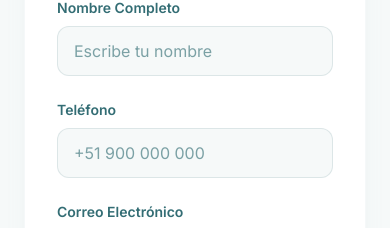
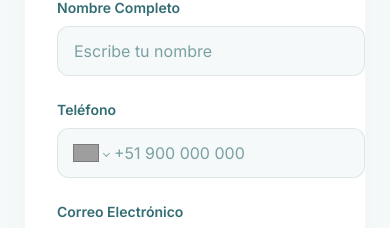
Before and after one commit to arturjesusp/cefra-fertility, a React (Vite) app: page /agendar in a window 390 px wide. Shown: the part 976-1204 px from the top of the page. Built offline with nearby package versions, Linux system fonts and the light colour scheme; grey boxes are pictures that could not be loaded.

Commit message:
feat: Add phone number input for bookings
Integrates `react-phone-number-input` to allow users to input their phone numbers during the booking process. This enhances the booking form with a more robust and user-friendly phone number input component.

```diff
--- a/package.json
+++ b/package.json
@@ -21,6 +21,7 @@
     "react": "^19.0.1",
     "react-dom": "^19.0.1",
     "react-markdown": "^10.1.0",
+    "react-phone-number-input": "^3.4.16",
     "react-router-dom": "^7.14.2",
     "vite": "^6.2.3"
   },
--- a/src/BookingPage.tsx
+++ b/src/BookingPage.tsx
@@ -1,5 +1,7 @@
 import React, { useState } from 'react';
 import { Calendar, MapPin, CheckCircle2, Clock, ShieldCheck } from 'lucide-react';
+import PhoneInput from 'react-phone-number-input';
+import 'react-phone-number-input/style.css';
 
 const MAP_URLS = {
   'san-borja': 'https://www.google.com/maps/embed?pb=!1m18!1m12!1m3!1d3901.205244583344!2d-77.0097658!3d-12.0984928!2m3!1f0!2f0!3f0!3m2!1i1024!2i768!4f13.1!3m3!1m2!1s0x9105c7d8af9ab733%3A0xeebd1217e4bbdf02!2sAv.%20Guardia%20Civil%20571%2C%20San%20Borja%2015036!5e0!3m2!1sen!2spe!4v1700000000000!5m2!1sen!2spe',
@@ -8,6 +10,7 @@ const MAP_URLS = {
 
 export default function BookingPage() {
   const [sede, setSede] = useState('san-borja');
+  const [phone, setPhone] = useState<string | undefined>();
 
   const handleSubmit = (e: React.FormEvent) => {
     e.preventDefault();
@@ -209,13 +212,15 @@ export default function BookingPage() {
                     required
                   />
                 </div>
-                 {/* Telefono */}
+                {/* Telefono */}
                  <div>
                   <label className="block text-sm font-semibold text-clinic-heading dark:text-white mb-2">Teléfono</label>
-                  <input
-                    type="tel"
+                  <PhoneInput
                     placeholder="+51 900 000 000"
-                    className="w-full bg-clinic-bg dark:bg-[#002f35] border border-clinic-muted-1/30 dark:border-white/10 rounded-xl px-4 py-3 text-clinic-dark dark:text-white focus:ring-2 focus:ring-clinic-cta focus:outline-none transition-shadow"
+                    value={phone}
+                    onChange={setPhone}
+                    defaultCountry="PE"
+                    className="w-full bg-clinic-bg dark:bg-[#002f35] border border-clinic-muted-1/30 dark:border-white/10 rounded-xl px-4 py-3 text-clinic-dark dark:text-white focus-within:ring-2 focus-within:ring-clinic-cta focus-within:outline-none transition-shadow [&_.PhoneInputInput]:bg-transparent [&_.PhoneInputInput]:border-none [&_.PhoneInputInput]:outline-none [&_.PhoneInputInput]:text-clinic-dark dark:[&_.PhoneInputInput]:text-white [&_.PhoneInputCountryIcon--border]:border-none [&_.PhoneInputCountryIcon]:shadow-sm"
                     required
                   />
                 </div>
```
Also changed, not shown: 1 other file (tests, documents, lock files or other folders).
